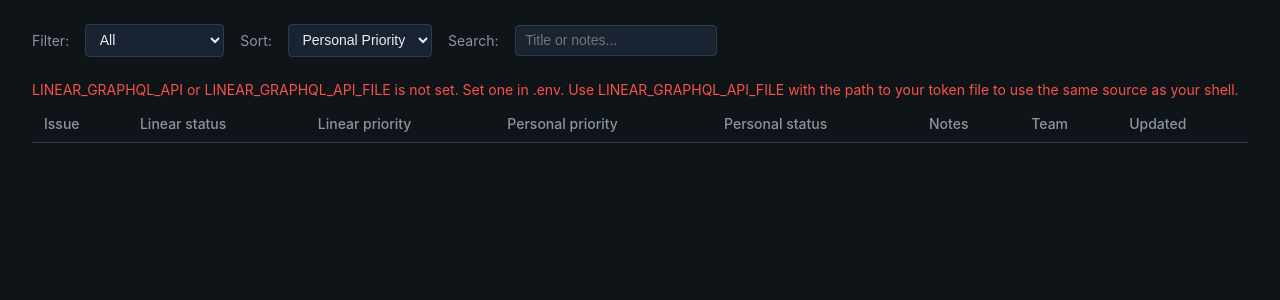
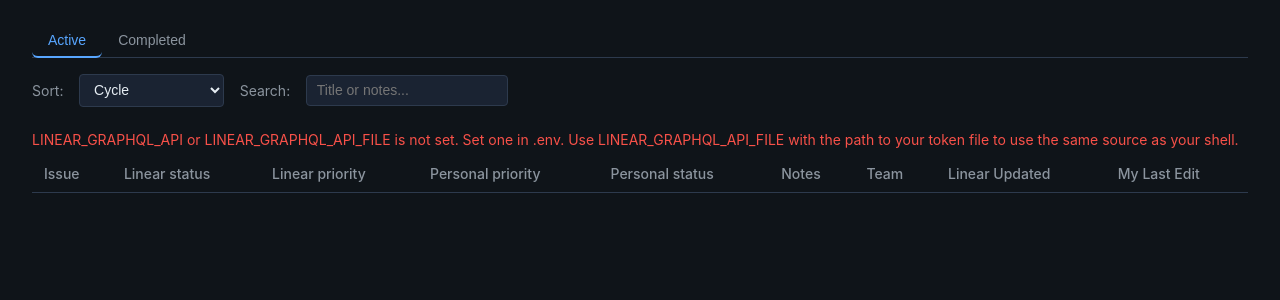
Before and after one commit to jwhittenpk/Sidecar, a Flask app: page / in a window 1280 px wide. Shown: the part 67-367 px from the top of the page. Run offline with Flask 3, Linux system fonts and the light colour scheme; lists and menus that the app fills with data are empty.

Commit message:
feat: Active/Completed tabs, split Updated columns, Cycle sort (#3)
Co-authored-by: Cursor <cursoragent@cursor.com>

```diff
--- a/app.py
+++ b/app.py
@@ -44,6 +44,11 @@ PERSONAL_STATUS_OPTIONS = [
     "Waiting On Someone",
     "Ready to Close",
 ]
+
+# Cycle sort: status order within current/future cycle (lower index first)
+CYCLE_STATUS_ORDER = ["In Review", "In Progress", "Todo"]
+# Linear priority sort within status: High(2) → Medium(3) → Low(4) → No priority(0)
+LINEAR_PRIORITY_SORT_ORDER = {2: 0, 3: 1, 4: 2, 0: 3}
 
 
 def get_linear_token():
@@ -110,6 +115,7 @@ def _fetch_issues_page(token, after_cursor=None):
           updatedAt
           state { name, type }
           team { name }
+          cycle { id name number startsAt endsAt }
         }
         pageInfo { hasNextPage, endCursor }
       }
@@ -147,10 +153,26 @@ def _fetch_all_assigned_issues(token):
     return all_nodes
 
 
+def _parse_cycle(cycle_node):
+    """Extract cycle dict from Linear API node; return None if missing/invalid."""
+    if not cycle_node or not isinstance(cycle_node, dict):
+        return None
+    starts_at = cycle_node.get("startsAt")
+    ends_at = cycle_node.get("endsAt")
+    return {
+        "id": cycle_node.get("id"),
+        "name": cycle_node.get("name", ""),
+        "number": cycle_node.get("number"),
+        "starts_at": starts_at,
+        "ends_at": ends_at,
+    }
+
+
 def _normalize_issue(node):
     """Turn Linear API node into our internal shape."""
     state = node.get("state") or {}
     team = node.get("team") or {}
+    cycle = _parse_cycle(node.get("cycle"))
     return {
         "id": node["id"],
         "identifier": node.get("identifier", ""),
@@ -161,6 +183,7 @@ def _normalize_issue(node):
         "team_name": team.get("name", ""),
         "updated_at": node.get("updatedAt", ""),
         "is_completed": state.get("type") in ("completed", "canceled"),
+        "cycle": cycle,
     }
 
 
@@ -224,6 +247,142 @@ def merge_issues(linear_issues, overlay):
     return result
 
 
+def _parse_iso_date(iso_str):
+    """Parse ISO date string to datetime in UTC; return None if invalid."""
+    if not iso_str:
+        return None
+    try:
+        s = (iso_str or "").replace("Z", "+00:00")
+        return datetime.fromisoformat(s).astimezone(timezone.utc)
+    except (ValueError, AttributeError):
+        return None
+
+
+def _cycle_is_current(cycle, now_utc):
+    """True if now_utc (date or datetime) falls within cycle start and end (inclusive)."""
+    if not cycle or not now_utc:
+        return False
+    start = _parse_iso_date(cycle.get("starts_at"))
+    end = _parse_iso_date(cycle.get("ends_at"))
+    if not start or not end:
+        return False
+    now_date = now_utc.date() if hasattr(now_utc, "date") else now_utc
+    start_date = start.date()
+    end_date = end.date()
+    return start_date <= now_date <= end_date
+
+
+def _cycle_is_future(cycle, now_utc):
+    """True if cycle starts after now (UTC)."""
+    if not cycle:
+        return False
+    start = _parse_iso_date(cycle.get("starts_at"))
+    if not start:
+        return False
+    now_date = now_utc.date() if hasattr(now_utc, "date") else now_utc
+    return start.date() > now_date
+
+
+def _status_sort_key(status):
+    """Lower index = earlier in CYCLE_STATUS_ORDER; unknown statuses after."""
+    if not status:
+        return len(CYCLE_STATUS_ORDER)
+    try:
+        return CYCLE_STATUS_ORDER.index(status)
+    except ValueError:
+        return len(CYCLE_STATUS_ORDER)
+
+
+def _linear_priority_sort_key(priority):
+    """Lower value = higher priority in cycle (High→Medium→Low→None)."""
+    p = priority if priority is not None else 0
+    return LINEAR_PRIORITY_SORT_ORDER.get(p, 3)
+
+
+def _sort_within_cycle_group(issues):
+    """Sort issues by status order then linear priority (for current/future cycle groups)."""
+    return sorted(
+        issues,
+        key=lambda i: (
+            _status_sort_key(i.get("linear_status")),
+            _linear_priority_sort_key(i.get("linear_priority")),
+        ),
+    )
+
+
+def sort_issues_by_cycle(issues, now_utc=None):
+    """Sort merged issues by Cycle order: Urgent → Personal priority → Current cycle → Future cycles → No cycle.
+    Pure function: no I/O. now_utc defaults to datetime.now(timezone.utc) for testing can inject a fixed time.
+    """
+    if now_utc is None:
+        now_utc = datetime.now(timezone.utc)
+    now_date = now_utc.date() if hasattr(now_utc, "date") else now_utc
+
+    urgent = []
+    personal_priority = []
+    current_cycle = []
+    future_cycle = []
+    no_cycle = []
+
+    for issue in issues:
+        if (issue.get("linear_priority")) == 1:
+            urgent.append(issue)
+            continue
+        if issue.get("personal_priority") is not None and 1 <= issue["personal_priority"] <= 5:
+            personal_priority.append(issue)
+            continue
+        cycle = issue.get("cycle")
+        if not cycle:
+            no_cycle.append(issue)
+            continue
+        if _cycle_is_current(cycle, now_utc):
+            current_cycle.append(issue)
+        elif _cycle_is_future(cycle, now_utc):
+            future_cycle.append(issue)
+        else:
+            no_cycle.append(issue)
+
+    personal_priority.sort(key=lambda i: i.get("personal_priority") or 99)
+    current_cycle = _sort_within_cycle_group(current_cycle)
+    # Future cycles: sort by cycle start (nearest first), then within cycle by status then priority
+    def future_sort_key(i):
+        c = i.get("cycle") or {}
+        start = _parse_iso_date(c.get("starts_at")) or datetime.max.replace(tzinfo=timezone.utc)
+        return (start, _status_sort_key(i.get("linear_status")), _linear_priority_sort_key(i.get("linear_priority")))
+    future_cycle.sort(key=future_sort_key)
+    no_cycle.sort(key=lambda i: (i.get("updated_at") or ""), reverse=True)
+
+    return urgent + personal_priority + current_cycle + future_cycle + no_cycle
+
+
+def _apply_filter(issues, filter_val):
+    """Filter issues by active/completed. filter_val: 'active' | 'completed' | None (all)."""
+    if not filter_val:
+        return list(issues)
+    if filter_val == "active":
+        return [i for i in issues if not i.get("is_completed")]
+    if filter_val == "completed":
+        return [i for i in issues if i.get("is_completed")]
+    return list(issues)
+
+
+def _apply_sort(issues, sort_val):
+    """Sort issues by sort_val: 'cycle' | 'personal_priority' | 'linear_priority' | 'linear_status' | 'updated_at'."""
+    if not sort_val:
+        return list(issues)
+    if sort_val == "cycle":
+        return sort_issues_by_cycle(issues)
+    if sort_val == "personal_priority":
+        return sorted(issues, key=lambda i: (i.get("personal_priority") if i.get("personal_priority") is not None else 99))
+    if sort_val == "linear_priority":
+        return sorted(issues, key=lambda i: (i.get("linear_priority") or 0))
+    if sort_val == "linear_status":
+        return sorted(issues, key=lambda i: (i.get("linear_status") or ""))
+    if sort_val == "updated_at":
+        return sorted(issues, key=lambda i: (i.get("updated_at") or ""), reverse=True)
+    return list(issues)
+
+
 def get_cached_issues():
     """Return merged issues from cache; if cache empty, fetch from Linear then merge and cache."""
     global _issues_cache, _last_fetched
@@ -259,6 +418,12 @@ def index():
 def api_issues():
     try:
         issues = get_cached_issues()
+        filter_val = request.args.get("filter")
+        sort_val = request.args.get("sort")
+        if sort_val is None and filter_val == "active":
+            sort_val = "cycle"
+        issues = _apply_filter(issues, filter_val)
+        issues = _apply_sort(issues, sort_val)
         last = get_last_fetched()
         return jsonify({"issues": issues, "last_fetched": last})
     except ValueError as e:
--- a/templates/index.html
+++ b/templates/index.html
@@ -142,6 +142,28 @@
     .loading, .empty { text-align: center; color: var(--text-muted); padding: 2rem; }
     .error { color: var(--priority-urgent); padding: 0.5rem 0; font-size: 0.875rem; }
     select.flat { border: none; background: transparent; color: inherit; cursor: pointer; padding: 0.2rem; }
+    .tabs {
+      display: flex;
+      gap: 0;
+      margin-bottom: 1rem;
+      border-bottom: 1px solid var(--border);
+    }
+    .tab {
+      background: transparent;
+      border: none;
+      border-bottom: 2px solid transparent;
+      margin-bottom: -1px;
+      padding: 0.5rem 1rem;
+      font-size: 0.875rem;
+      color: var(--text-muted);
+      cursor: pointer;
+    }
+    .tab:hover { color: var(--text); }
+    .tab.active {
+      color: var(--link);
+      border-bottom-color: var(--link);
+      font-weight: 500;
+    }
   </style>
 </head>
 <body>
@@ -151,15 +173,14 @@
     <span class="last-fetched" id="last-fetched">Last fetched: —</span>
   </header>
 
+  <div class="tabs" role="tablist">
+    <button type="button" class="tab active" id="tab-active" role="tab" aria-selected="true">Active</button>
+    <button type="button" class="tab" id="tab-completed" role="tab" aria-selected="false">Completed</button>
+  </div>
   <div class="controls">
-    <label>Filter:</label>
-    <select id="filter">
-      <option value="all">All</option>
-      <option value="active">Active only</option>
-      <option value="completed">Completed only</option>
-    </select>
     <label>Sort:</label>
     <select id="sort">
+      <option value="cycle">Cycle</option>
       <option value="personal_priority">Personal Priority</option>
       <option value="linear_priority">Linear Priority</option>
       <option value="linear_status">Linear Status</option>
@@ -182,7 +203,8 @@
         <th>Personal status</th>
         <th>Notes</th>
         <th>Team</th>
-        <th>Updated</th>
+        <th>Linear Updated</th>
+        <th>My Last Edit</th>
       </tr>
     </thead>
     <tbody id="issues-body"></tbody>
@@ -226,7 +248,8 @@
 
       const lastFetchedEl = document.getElementById('last-fetched');
       const refreshBtn = document.getElementById('refresh-btn');
-      const filterEl = document.getElementById('filter');
+      const tabActiveEl = document.getElementById('tab-active');
+      const tabCompletedEl = document.getElementById('tab-completed');
       const sortEl = document.getElementById('sort');
       const searchEl = document.getElementById('search');
       const errorEl = document.getElementById('error');
@@ -262,36 +285,36 @@
         } catch (_) { return iso; }
       }
 
+      function formatRelativeDate(iso) {
+        if (!iso) return null;
+        try {
+          const d = new Date(iso);
+          const now = new Date();
+          const today = new Date(now.getFullYear(), now.getMonth(), now.getDate());
+          const yesterday = new Date(today);
+          yesterday.setDate(yesterday.getDate() - 1);
+          const dDate = new Date(d.getFullYear(), d.getMonth(), d.getDate());
+          if (dDate.getTime() === today.getTime()) return 'today';
+          if (dDate.getTime() === yesterday.getTime()) return 'yesterday';
+          const diffDays = Math.round((today - dDate) / (1000 * 60 * 60 * 24));
+          if (diffDays > 0 && diffDays <= 7) return diffDays + ' days ago';
+          if (diffDays > 7 && diffDays <= 30) return Math.floor(diffDays / 7) + ' weeks ago';
+          return formatDate(iso);
+        } catch (_) { return iso; }
+      }
+
       function linearPriorityLabel(p) {
         return priorityLabels[p] != null ? priorityLabels[p] : '—';
       }
 
       function filteredAndSortedIssues() {
-        const filterVal = filterEl.value;
-        const sortVal = sortEl.value;
         const q = (searchEl.value || '').trim().toLowerCase();
-        let list = allIssues.filter(function(issue) {
-          if (filterVal === 'active' && issue.is_completed) return false;
-          if (filterVal === 'completed' && !issue.is_completed) return false;
-          if (q) {
+        if (!q) return allIssues;
+        return allIssues.filter(function(issue) {
           const title = (issue.title || '').toLowerCase();
           const notes = (issue.notes || '').toLowerCase();
-            if (!title.includes(q) && !notes.includes(q)) return false;
-          }
-          return true;
+          return title.includes(q) || notes.includes(q);
         });
-        list.sort(function(a, b) {
-          if (sortVal === 'personal_priority') {
-            const pa = a.personal_priority != null ? a.personal_priority : 99;
-            const pb = b.personal_priority != null ? b.personal_priority : 99;
-            return pa - pb;
-          }
-          if (sortVal === 'linear_priority') return (a.linear_priority || 0) - (b.linear_priority || 0);
-          if (sortVal === 'linear_status') return (a.linear_status || '').localeCompare(b.linear_status || '');
-          if (sortVal === 'updated_at') return (b.updated_at || '').localeCompare(a.updated_at || '');
-          return 0;
-        });
-        return list;
       }
 
       function renderTable() {
@@ -317,7 +340,20 @@
             '<td>' + escapeHtml(issue.personal_status || 'No status') + '</td>' +
             '<td><span class="notes-preview ' + (notesPreview ? '' : 'empty') + '" data-issue-id="' + escapeHtml(issue.identifier || issue.id) + '">' + (notesPreview || 'Add notes…') + '</span></td>' +
             '<td>' + escapeHtml(issue.team_name || '—') + '</td>' +
-            '<td>' + formatDate(issue.updated_at) + '</td>';
+            (function() {
+              const linearUpdated = issue.updated_at;
+              const rel = formatRelativeDate(linearUpdated);
+              const full = formatDate(linearUpdated);
+              const titleAttr = full ? ' title="' + escapeHtml(full) + '"' : '';
+              return '<td' + titleAttr + '>' + (rel || '—') + '</td>';
+            })() +
+            (function() {
+              const myEdit = issue.last_updated;
+              if (!myEdit) return '<td>—</td>';
+              const rel = formatRelativeDate(myEdit);
+              const full = formatDate(myEdit);
+              return '<td title="' + escapeHtml(full) + '">' + escapeHtml(rel) + '</td>';
+            })();
           tbody.appendChild(tr);
         });
         tbody.querySelectorAll('.notes-preview').forEach(function(el) {
@@ -362,28 +398,54 @@
         }).catch(function() {});
       }
 
+      function getFilter() {
+        return tabActiveEl.classList.contains('active') ? 'active' : 'completed';
+      }
+
       function loadIssues(isRefresh) {
         hideError();
         setLoading(true);
-        const url = isRefresh ? '/api/refresh' : '/api/issues';
-        const method = isRefresh ? 'POST' : 'GET';
-        fetch(url, method === 'POST' ? { method: 'POST' } : {})
+        const filter = getFilter();
+        const sort = sortEl.value;
+        const apiUrl = '/api/issues?filter=' + encodeURIComponent(filter) + '&sort=' + encodeURIComponent(sort);
+        function onData(data) {
+          if (data.error) throw new Error(data.error);
+          allIssues = data.issues || [];
+          if (data.last_fetched) lastFetchedEl.textContent = 'Last fetched: ' + formatDate(data.last_fetched);
+          renderTable();
+        }
+        if (isRefresh) {
+          fetch('/api/refresh', { method: 'POST' })
             .then(function(r) {
               if (!r.ok) return r.json().then(function(d) { throw new Error(d.error || r.statusText); });
               return r.json();
             })
-          .then(function(data) {
-            if (data.error) throw new Error(data.error);
-            allIssues = data.issues || [];
-            if (data.last_fetched) lastFetchedEl.textContent = 'Last fetched: ' + formatDate(data.last_fetched);
-            renderTable();
+            .then(function() { return fetch(apiUrl); })
+            .then(function(r) {
+              if (!r.ok) return r.json().then(function(d) { throw new Error(d.error || r.statusText); });
+              return r.json();
             })
+            .then(onData)
             .catch(function(err) {
               showError(err.message || 'Failed to load issues');
               tableEl.style.display = 'none';
               emptyEl.style.display = 'none';
             })
             .finally(function() { setLoading(false); });
+        } else {
+          fetch(apiUrl)
+            .then(function(r) {
+              if (!r.ok) return r.json().then(function(d) { throw new Error(d.error || r.statusText); });
+              return r.json();
+            })
+            .then(onData)
+            .catch(function(err) {
+              showError(err.message || 'Failed to load issues');
+              tableEl.style.display = 'none';
+              emptyEl.style.display = 'none';
+            })
+            .finally(function() { setLoading(false); });
+        }
       }
 
       function saveOverlay() {
@@ -416,8 +478,25 @@
       }
 
       refreshBtn.addEventListener('click', function() { loadIssues(true); });
-      filterEl.addEventListener('change', renderTable);
-      sortEl.addEventListener('change', renderTable);
+      tabActiveEl.addEventListener('click', function() {
+        if (tabActiveEl.classList.contains('active')) return;
+        tabActiveEl.classList.add('active');
+        tabActiveEl.setAttribute('aria-selected', 'true');
+        tabCompletedEl.classList.remove('active');
+        tabCompletedEl.setAttribute('aria-selected', 'false');
+        sortEl.value = 'cycle';
+        loadIssues(false);
+      });
+      tabCompletedEl.addEventListener('click', function() {
+        if (tabCompletedEl.classList.contains('active')) return;
+        tabCompletedEl.classList.add('active');
+        tabCompletedEl.setAttribute('aria-selected', 'true');
+        tabActiveEl.classList.remove('active');
+        tabActiveEl.setAttribute('aria-selected', 'false');
+        sortEl.value = 'updated_at';
+        loadIssues(false);
+      });
+      sortEl.addEventListener('change', function() { loadIssues(false); });
       searchEl.addEventListener('input', renderTable);
       modalCancel.addEventListener('click', closeModal);
       modalSave.addEventListener('click', saveOverlay);
```
Also changed, not shown: tests/test_linear.py (+144 -0 lines), tests/test_overlay.py (+22 -0 lines), tests/test_routes.py (+30 -0 lines). Lines whose indentation alone changed are shown as unchanged.
